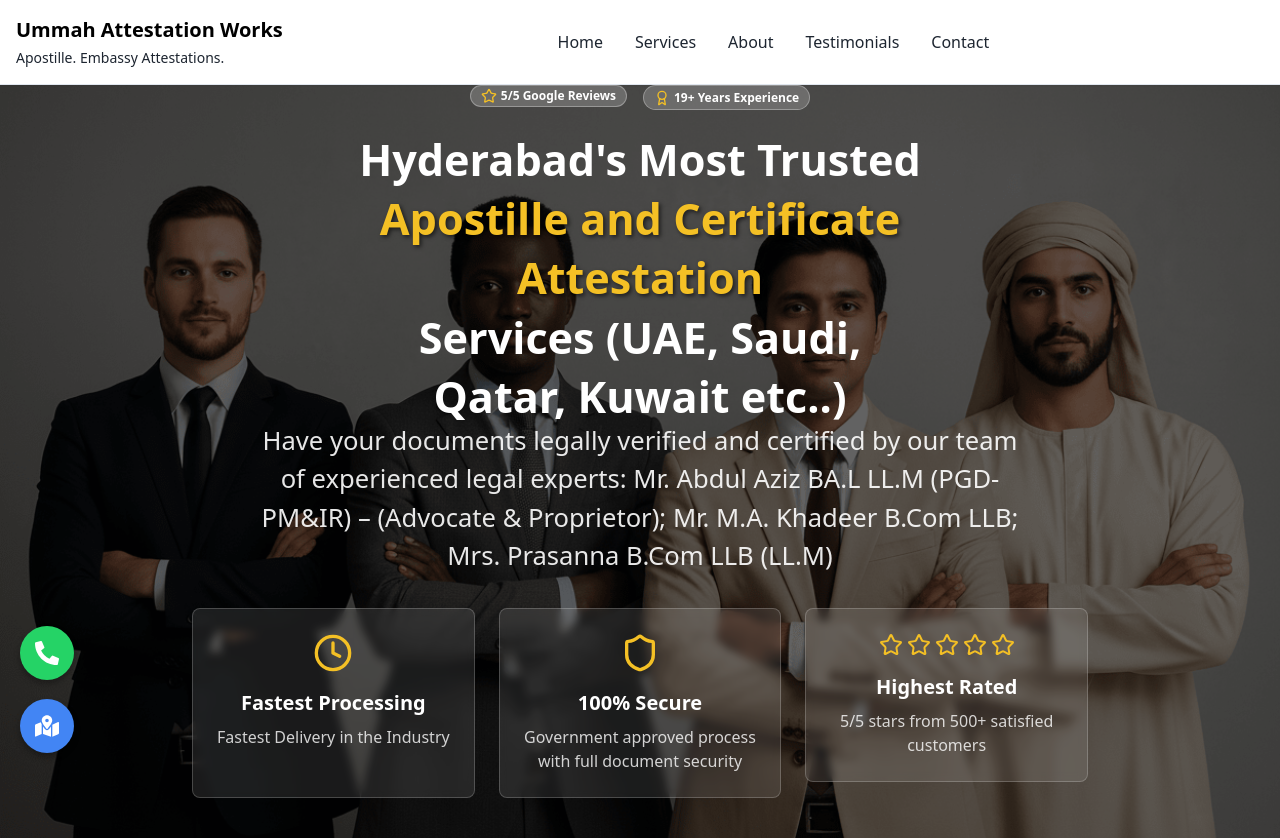
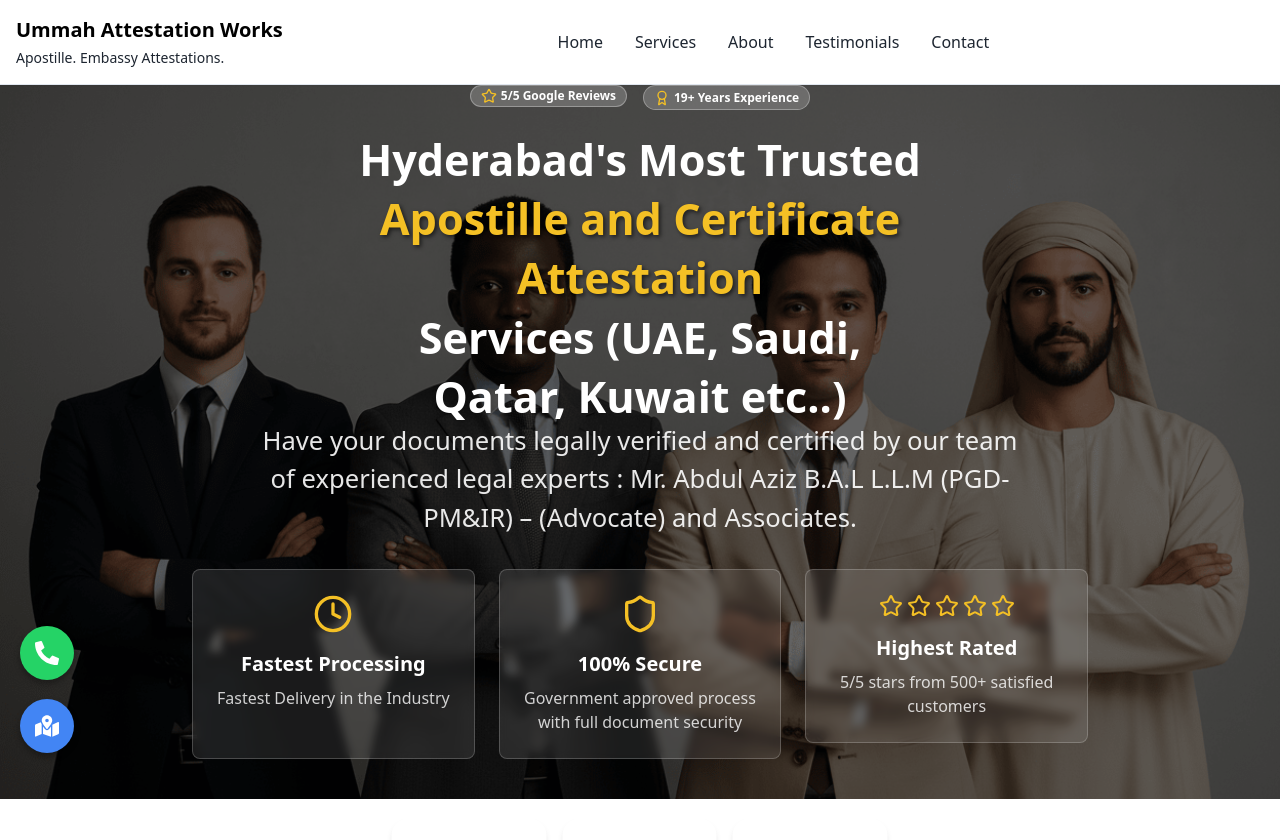
Before and after one commit to Aminmohammed1/ummah-fast-attest, a React (Vite) app: page / in a window 1280 px wide. Shown: the top 840 px of the page. Built offline with nearby package versions, Linux system fonts and the light colour scheme.

Commit message:
remove azeez bhai and prasanna name

```diff
--- a/src/components/Hero.tsx
+++ b/src/components/Hero.tsx
@@ -70,9 +70,8 @@ const Hero = () => {
           </p> */}
           <p className="text-[clamp(1rem,2.5vw,1.5rem)] md:text-[clamp(1.25rem,2vw,1.75rem)] mb-8 text-white/90 max-w-3xl mx-auto">
             Have your documents legally verified and certified by our team of
-            experienced legal experts: Mr. Abdul Aziz BA.L LL.M (PGD-PM&IR) –
-            (Advocate & Proprietor); Mr. M.A. Khadeer B.Com LLB; Mrs. Prasanna
-            B.Com LLB (LL.M)
+            experienced legal experts : Mr. Abdul Aziz B.A.L L.L.M (PGD-PM&IR) –
+            (Advocate) and Associates.
           </p>
 
           {/* Key benefits */}
```
